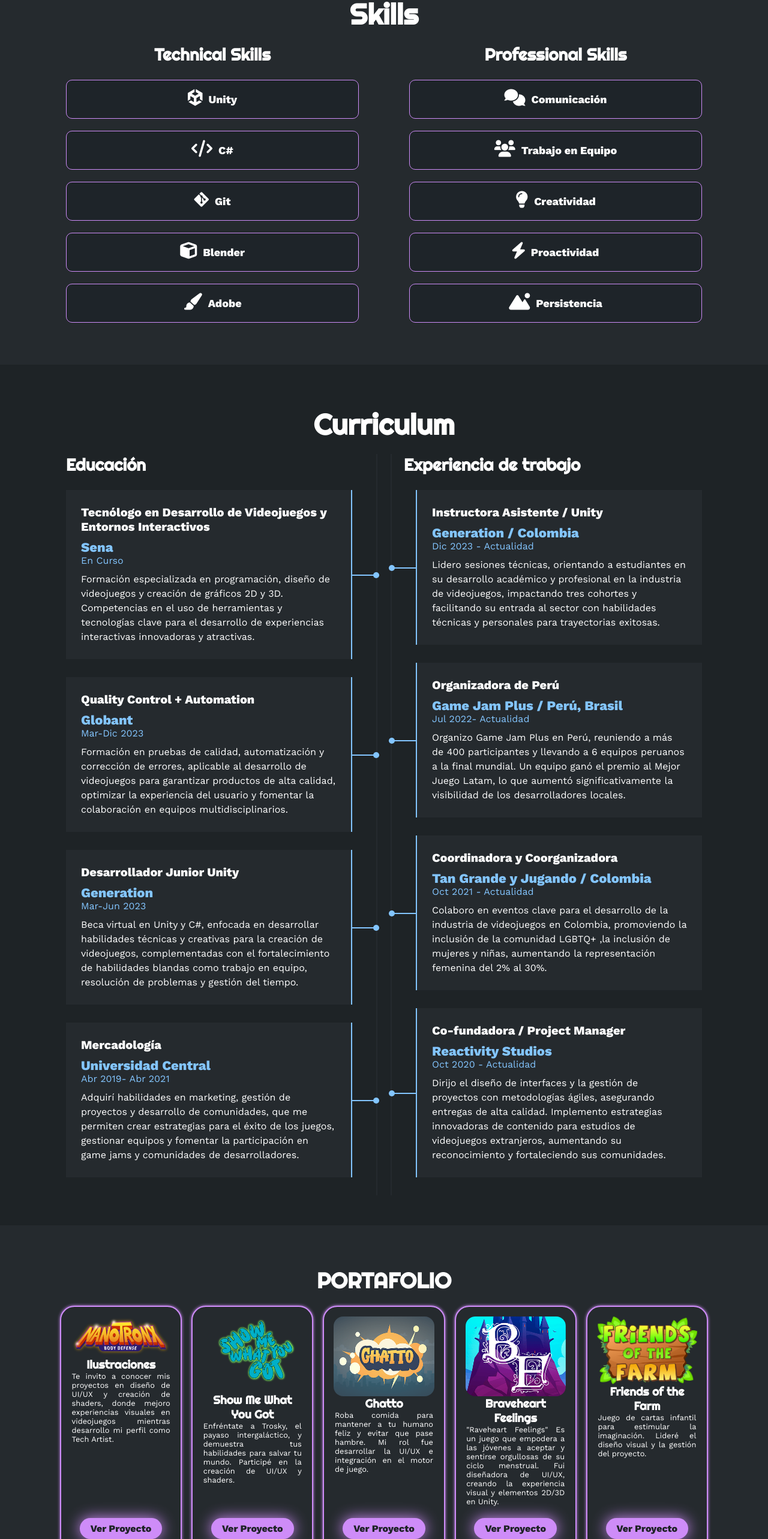
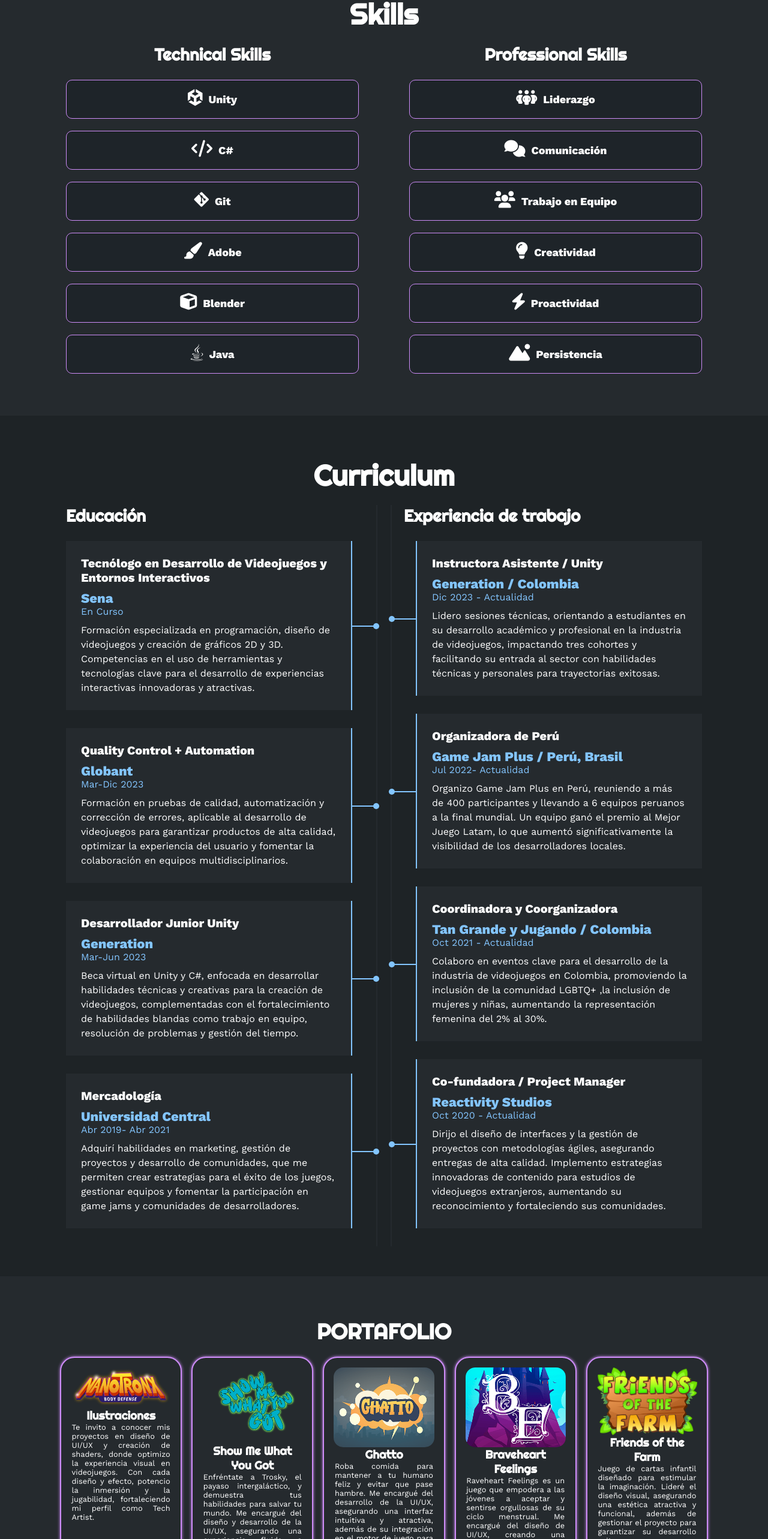
Before and after one commit to paob92/portfolio, a plain HTML site: page index.html in a window 1280 px wide. Shown: the part 1654-4220 px from the top of the page at 60% size. Drawn offline with nearby package versions, Linux system fonts and the light colour scheme.

Commit message:
Arrangements

```diff
--- a/index.html
+++ b/index.html
@@ -126,17 +126,25 @@
                     <span>Git</span>
                 </div>
                 <div class="skill">
+                    <i class="fa-solid fa-paintbrush"></i>
+                    <span>Adobe </span>
+                </div>
+                <div class="skill">
                     <i class="fa-solid fa-cube"></i>
                     <span>Blender</span>
                 </div>
                 <div class="skill">
-                    <i class="fa-solid fa-paintbrush"></i>
-                    <span>Adobe </span>
+                    <i class="fa-brands fa-java"></i>
+                    <span>Java </span>
                 </div>
             </div>
             <!-- Professional Skills -->
             <div class="col">
                 <h3>Professional Skills</h3>
+                <div class="skill">
+                    <i class="fa-solid fa-people-group"></i>
+                    <span>  Liderazgo</span>
+                </div>
                 <div class="skill">
                     <i class="fa-solid fa-comments"></i>
                     <span>Comunicación</span>
@@ -265,7 +273,7 @@
 
                         <h3>Ilustraciones</h3>
 
-                        <p>Te invito a conocer mis proyectos en diseño de UI/UX y creación de shaders, donde mejoro experiencias visuales en videojuegos mientras desarrollo mi perfil como Tech Artist.</p>
+                        <p>Te invito a conocer mis proyectos en diseño de UI/UX y creación de shaders, donde optimizo la experiencia visual en videojuegos. Con cada diseño y efecto, potencio la inmersión y la jugabilidad, fortaleciendo mi perfil como Tech Artist.</p>
                         <a href="https://www.artstation.com/user-paoballen" class="btn">Ver Proyecto</a>
                     </div>
 
@@ -276,7 +284,7 @@
 
                         <h3>Show Me What You Got</h3>
 
-                        <p>Enfréntate a Trosky, el payaso intergaláctico, y demuestra tus habilidades para salvar tu mundo. Participé en la creación de UI/UX y shaders.</p>
+                        <p>Enfréntate a Trosky, el payaso intergaláctico, y demuestra tus habilidades para salvar tu mundo. Me encargué del diseño y desarrollo de la UI/UX, asegurando una experiencia fluida e inmersiva, además de la implementación de shaders para mejorar la calidad visual del juego.</p>
                         <a href="https://paobal.itch.io/show-me-what-you-got" class="btn">Ver Proyecto</a>
                     </div>
 
@@ -286,7 +294,7 @@
 
                         <h3>Ghatto</h3>
 
-                        <p> Roba comida para mantener a tu humano feliz y evitar que pase hambre. Mi rol fue desarrollar la UI/UX e integración en el motor de juego.</p>
+                        <p> Roba comida para mantener a tu humano feliz y evitar que pase hambre. Me encargué del desarrollo de la UI/UX, asegurando una interfaz intuitiva y atractiva, además de su integración en el motor de juego para una experiencia fluida.</p>
                         <a href="https://paobal.itch.io/ghatto" class="btn">Ver Proyecto</a>
                     </div>
 
@@ -295,7 +303,7 @@
 
                         <h3>Braveheart Feelings</h3>
 
-                        <p>"Raveheart Feelings" Es un juego que empodera a las jóvenes a aceptar y sentirse orgullosas de su ciclo menstrual. Fui diseñadora de UI/UX, creando la experiencia visual y elementos 2D/3D en Unity.</p>
+                        <p>Raveheart Feelings es un juego que empodera a las jóvenes a aceptar y sentirse orgullosas de su ciclo menstrual. Me encargué del diseño de UI/UX, creando una experiencia visual atractiva e intuitiva, además de desarrollar elementos 2D y 3D en Unity para mejorar la inmersión del juego.</p>
                         <a href="https://paobal.itch.io/braveheart-feelings" class="btn">Ver Proyecto</a>
                     </div>
 
@@ -304,7 +312,7 @@
 
                         <h3>Friends of the Farm</h3>
 
-                        <p>Juego de cartas infantil para estimular la imaginación. Lideré el diseño visual y la gestión del proyecto.</p>
+                        <p>Juego de cartas infantil diseñado para estimular la imaginación. Lideré el diseño visual, asegurando una estética atractiva y funcional, además de gestionar el proyecto para garantizar su desarrollo exitoso.</p>
                         <a href="https://paobal.itch.io/friends-of-the-farm" class="btn">Ver Proyecto</a>
                     </div>
 
@@ -313,7 +321,7 @@
 
                         <h3>The crazy chicken</h3>
 
-                        <p>En "The Crazy Chicken", ayúdale a recoger monedas y esquivar obstáculos en su loca aventura. Me encargué de la programación, diseño ye integración en Unity.</p>
+                        <p>En The Crazy Chicken, ayuda al protagonista a recoger monedas y esquivar obstáculos en su loca aventura. Me encargué de la programación, el diseño y la integración del juego en Unity, asegurando una experiencia dinámica y fluida.</p>
                         <a href="https://paobal.itch.io/the-crazy-chicken" class="btn">Ver Proyecto</a>
                     </div>
 
@@ -322,7 +330,7 @@
 
                         <h3>Infected Maze</h3>
 
-                        <p>Es un juego donde debes escapar de un laberinto lleno de zombis al encontrar tres llaves. Fui responsable del diseño de UX, gráficos en Unity y coordinación del equipo.</p>
+                        <p>Es un juego en el que debes escapar de un laberinto lleno de zombis encontrando tres llaves. Me encargué del diseño de UX, la creación de gráficos en Unity y la coordinación del equipo para asegurar una experiencia envolvente y bien ejecutada.</p>
                         <a href="https://paobal.itch.io/infected-maze" class="btn">Ver Proyecto</a>
                     </div>
 
@@ -331,7 +339,7 @@
 
                         <h3>The Dino Game</h3>
 
-                        <p>Ayuda a Dino a comer para sobrevivir y evitar la extinción. Fui responsable del diseño de la interfaz y la implementación de sonidos en este proyecto de Unity.</p>
+                        <p>Ayuda a Dino a comer para sobrevivir y evitar la extinción. Me encargué del diseño de la interfaz, creando una experiencia visual intuitiva, y de la implementación de sonidos para mejorar la inmersión en este proyecto desarrollado en Unity.</p>
                         <a href="https://js-studios.itch.io/the-dino-game" class="btn">Ver Proyecto</a>
                     </div>
                 </div>
```
